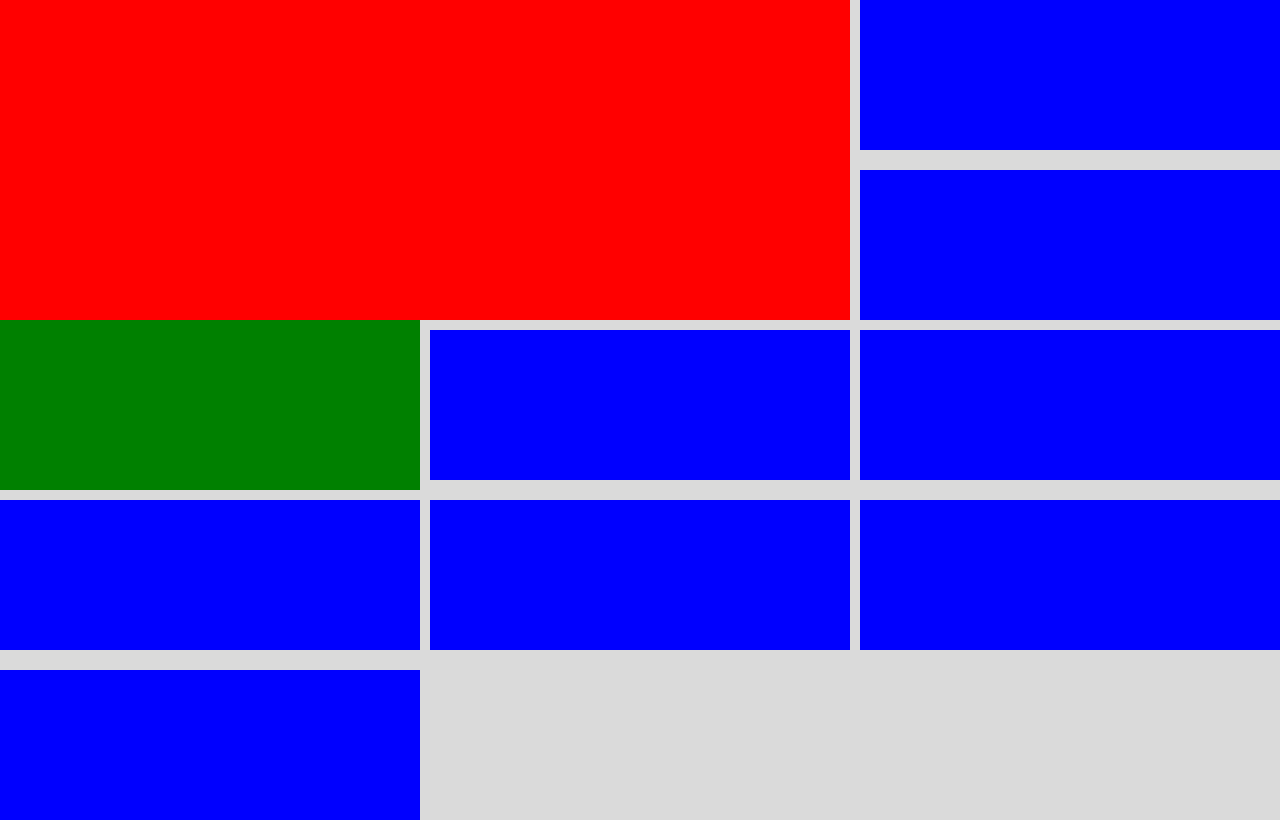
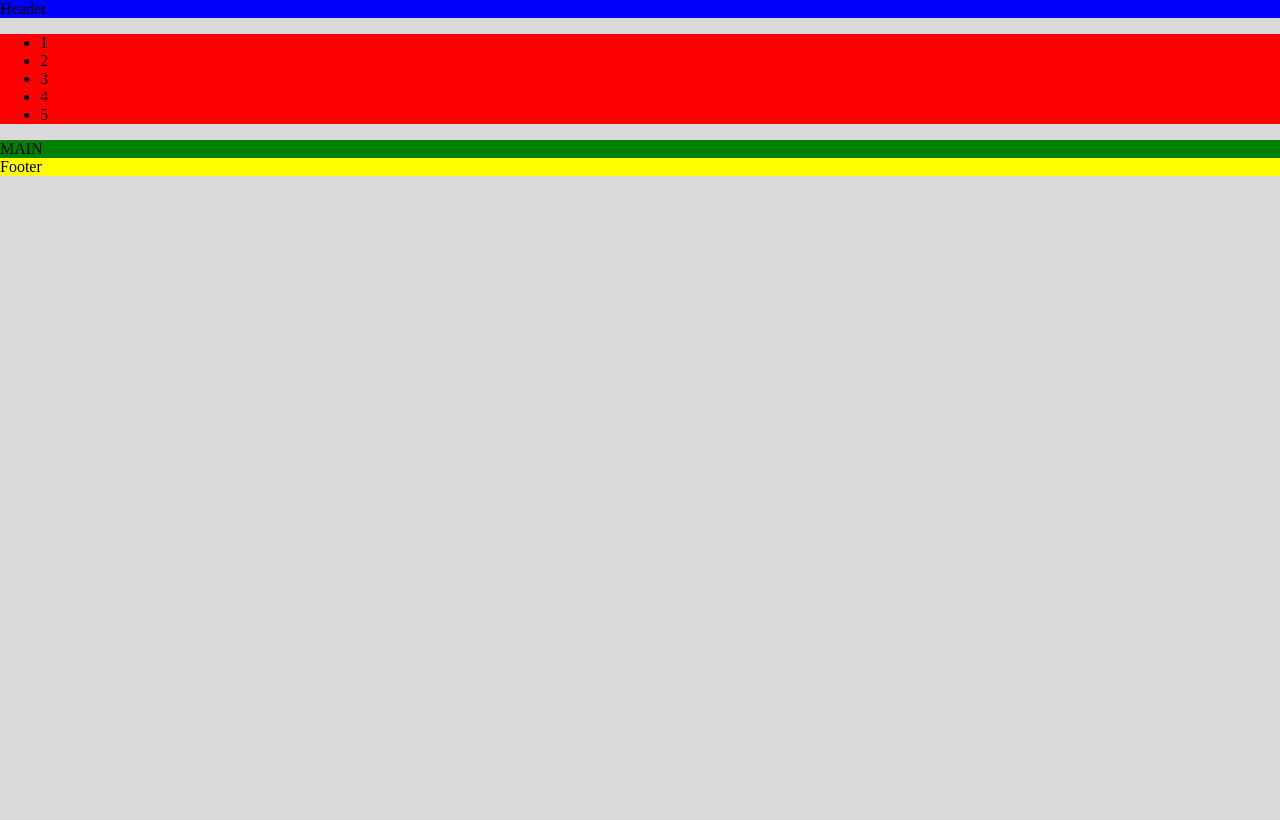
Before and after one commit to kevinccbsg/pwa-workbox-talk, a plain HTML site: page index.html in a window 1280 px wide. Drawn offline with Linux system fonts and the light colour scheme.

Commit message:
grid areas

```diff
--- a/css/style.css
+++ b/css/style.css
@@ -4,28 +4,29 @@ body {
 	height: 100vh;
 }
 
-.box {
-	background-color: blue;
-	height: 150px;
+.container {
+	height: 100vh;
+}
+
+header,
+footer,
+main,
+aside {
 	width: 100%;
 }
 
-.container {
-	display: grid;
-	grid-template-columns: repeat(3, 1fr);
-	grid-template-rows: 20vh 1fr 20vh 20vh;
-	grid-gap: 10px;
-	height: 100vh;
+header {
+	background-color: blue;
 }
 
-.red-box {
-	background-color: red;
-	grid-column: 1 / 3;
-	grid-row: 1 / 3;
+footer {
+	background-color: yellow;
 }
 
-.green-box {
+main {
 	background-color: green;
-	grid-column: 1 / 2;
-	grid-row: 2 / 4;
 }
+
+aside {
+	background-color: red;
+}
--- a/index.html
+++ b/index.html
@@ -8,16 +8,18 @@
 	</head>
 	<body>
 		<div class="container">
-			<div class="green-box"></div>
-			<div class="box"></div>
-			<div class="box"></div>
-			<div class="box"></div>
-			<div class="box"></div>
-			<div class="box"></div>
-			<div class="box"></div>
-			<div class="box"></div>
-			<div class="red-box"></div>
-			<div class="box"></div>
+			<header>Header</header>
+			<aside>
+				<ul>
+					<li>1</li>
+					<li>2</li>
+					<li>3</li>
+					<li>4</li>
+					<li>5</li>
+				</ul>
+			</aside>
+			<main>MAIN</main>
+			<footer>Footer</footer>
 		</div>
 	</body>
 </html>
```
